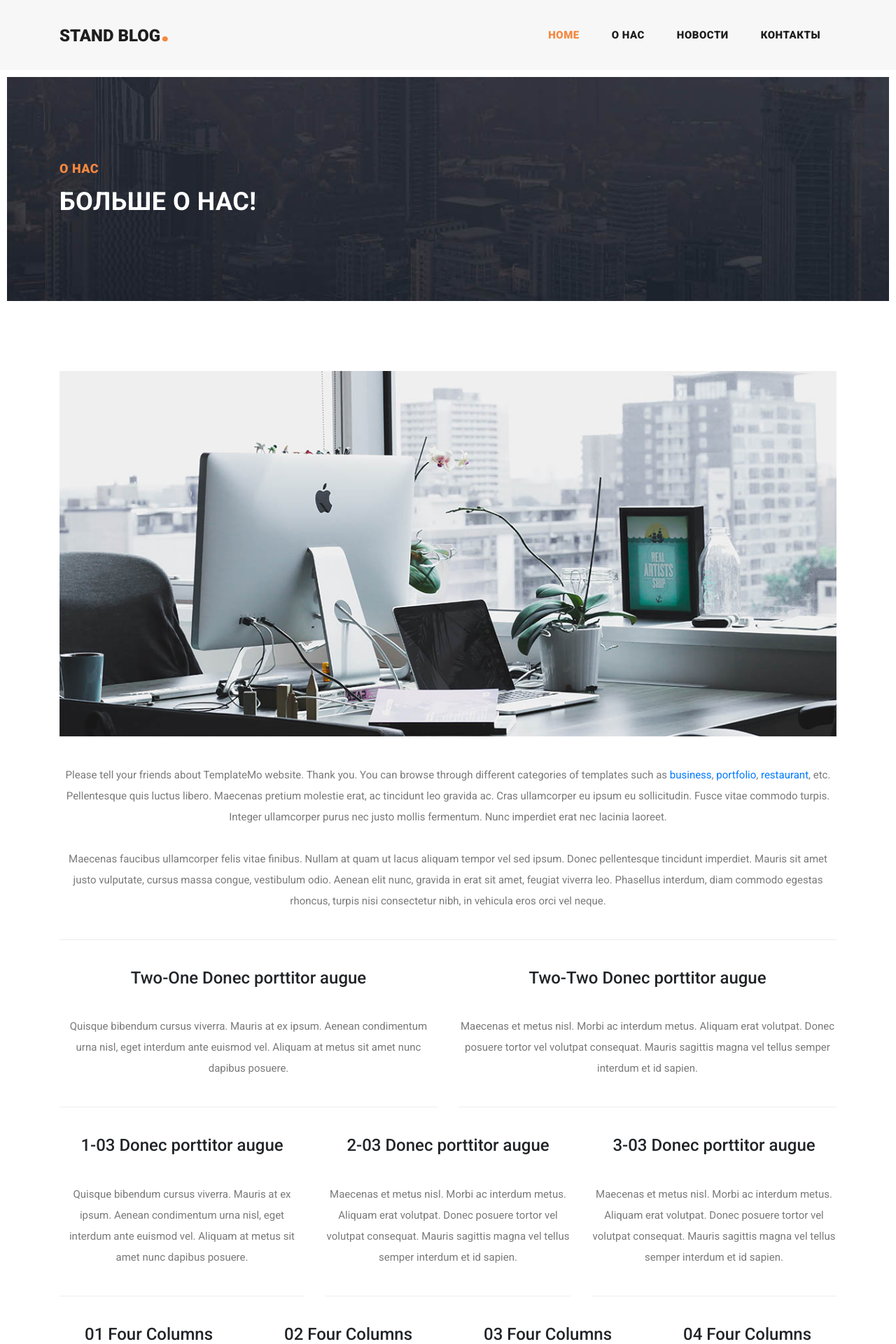
After one commit to AngelinaCher/stand-blog, a Django app: page /about/ in a window 1280 px wide. The commit adds this page. Shown: the top 1920 px of the page at 70% size. Run offline with Django 4.2, Linux system fonts and the light colour scheme; some libraries are stand-ins or nearby versions.

Commit message:
"О нас", вывод title

```diff
--- /dev/null
+++ b/stand_blog_site/blog/templates/blog/about.html
@@ -0,0 +1,101 @@
+<!-- Наследование от базового шаблона -->
+{% extends 'base.html' %}
+{% load static %}
+{% load menu_tags %}
+{% load menu_categories %}
+
+{% block title %} О нас {% endblock %}
+
+{% block content %}
+    <!-- Page Content -->
+    <!-- Banner Starts Here -->
+    <div class="heading-page header-text">
+      <section class="page-heading">
+        <div class="container">
+          <div class="row">
+            <div class="col-lg-12">
+              <div class="text-content">
+                <h4>О нас</h4>
+                <h2>Больше о нас!</h2>
+              </div>
+            </div>
+          </div>
+        </div>
+      </section>
+    </div>
+
+    <!-- Banner Ends Here -->
+
+
+    <section class="about-us">
+      <div class="container">
+
+        <div class="row">
+          <div class="col-lg-12">
+            <img src="{% static 'assets/images/about-us.jpg' %}" alt="">
+            <p>Please tell your friends about TemplateMo website. Thank you. You can browse through different categories of templates such as <a rel="nofollow" href="https://templatemo.com/tag/business" target="_parent">business</a>, <a rel="nofollow" href="https://templatemo.com/tag/portfolio" target="_parent">portfolio</a>, <a rel="nofollow" href="https://templatemo.com/tag/restaurant" target="_parent">restaurant</a>, etc. Pellentesque quis luctus libero. Maecenas pretium molestie erat, ac tincidunt leo gravida ac. Cras ullamcorper eu ipsum eu sollicitudin. Fusce vitae commodo turpis. Integer ullamcorper purus nec justo mollis fermentum. Nunc imperdiet erat nec lacinia laoreet. <br><br>Maecenas faucibus ullamcorper felis vitae finibus. Nullam at quam ut lacus aliquam tempor vel sed ipsum. Donec pellentesque tincidunt imperdiet. Mauris sit amet justo vulputate, cursus massa congue, vestibulum odio. Aenean elit nunc, gravida in erat sit amet, feugiat viverra leo. Phasellus interdum, diam commodo egestas rhoncus, turpis nisi consectetur nibh, in vehicula eros orci vel neque.</p>
+          </div>
+        </div>
+
+        <div class="row">
+          <div class="col-lg-6">
+          <h4>Two-One Donec porttitor augue</h4>
+          	<p>Quisque bibendum cursus viverra. Mauris at ex ipsum. Aenean condimentum urna nisl, eget interdum ante euismod vel. Aliquam at metus sit amet nunc dapibus posuere.</p>
+          </div>
+          <div class="col-lg-6">
+          <h4>Two-Two Donec porttitor augue</h4>
+          	<p>Maecenas et metus nisl. Morbi ac interdum metus. Aliquam erat volutpat. Donec posuere tortor vel volutpat consequat. Mauris sagittis magna vel tellus semper interdum et id sapien.</p>
+          </div>
+        </div>
+
+        <div class="row">
+          <div class="col-lg-4 col-md-6">
+          <h4>1-03 Donec porttitor augue</h4>
+          	<p>Quisque bibendum cursus viverra. Mauris at ex ipsum. Aenean condimentum urna nisl, eget interdum ante euismod vel. Aliquam at metus sit amet nunc dapibus posuere.</p>
+          </div>
+          <div class="col-lg-4 col-md-6">
+          <h4>2-03 Donec porttitor augue</h4>
+          	<p>Maecenas et metus nisl. Morbi ac interdum metus. Aliquam erat volutpat. Donec posuere tortor vel volutpat consequat. Mauris sagittis magna vel tellus semper interdum et id sapien.</p>
+          </div>
+          <div class="col-lg-4">
+          <h4>3-03 Donec porttitor augue</h4>
+          	<p>Maecenas et metus nisl. Morbi ac interdum metus. Aliquam erat volutpat. Donec posuere tortor vel volutpat consequat. Mauris sagittis magna vel tellus semper interdum et id sapien.</p>
+          </div>
+        </div>
+
+
+        <div class="row">
+          <div class="col-lg-3 col-md-6">
+          <h4>01 Four Columns</h4>
+          	<p>Mauris at ex ipsum. Aenean condimentum urna nisl, eget interdum ante euismod vel. Aliquam at metus sit amet nunc dapibus posuere.</p>
+          </div>
+          <div class="col-lg-3 col-md-6">
+          <h4>02 Four Columns</h4>
+          	<p>Aliquam erat volutpat. Donec posuere tortor vel volutpat consequat. Mauris sagittis magna vel tellus semper interdum et id sapien.</p>
+          </div>
+          <div class="col-lg-3 col-md-6">
+          <h4>03 Four Columns</h4>
+          	<p>Morbi ac interdum metus. Donec posuere tortor vel volutpat consequat. Mauris sagittis magna vel tellus semper interdum et id sapien.</p>
+          </div>
+          <div class="col-lg-3 col-md-6">
+          <h4>04 Four Columns</h4>
+          	<p>Aliquam erat volutpat. Donec posuere tortor vel volutpat consequat. Mauris sagittis magna vel tellus semper interdum et id sapien.</p>
+          </div>
+        </div>
+
+        <div class="row">
+          <div class="col-lg-12">
+            <ul class="social-icons">
+              <li><a href="#"><i class="fa fa-facebook"></i></a></li>
+              <li><a href="#"><i class="fa fa-twitter"></i></a></li>
+              <li><a href="#"><i class="fa fa-behance"></i></a></li>
+              <li><a href="#"><i class="fa fa-linkedin"></i></a></li>
+            </ul>
+          </div>
+        </div>
+
+
+      </div>
+    </section>
+
+ {% endblock %}
--- a/stand_blog_site/blog/templates/blog/index.html
+++ b/stand_blog_site/blog/templates/blog/index.html
@@ -3,6 +3,8 @@
 {% load static %}
 {% load menu_tags %}
 {% load menu_categories %}
+
+{% block title %} {{ title }} {% endblock %}
 
 {% block content %}
 <!-- Page Content -->
--- a/stand_blog_site/blog/urls.py
+++ b/stand_blog_site/blog/urls.py
@@ -1,8 +1,10 @@
 from django.urls import path
+from django.views.generic import TemplateView
 from . import views
 
 urlpatterns = [
     path('', views.Home.as_view(), name='home'),
+    path('about/', TemplateView.as_view(template_name="blog/about.html"), name='about'),
     path('category/<str:slug>/', views.PostByCategory.as_view(), name='category'),
     path('tag/<str:slug>/', views.PostByTag.as_view(), name='tag'),
     path('post/<str:slug>/', views.GetPost.as_view(), name='post'),
--- a/stand_blog_site/blog/views.py
+++ b/stand_blog_site/blog/views.py
@@ -16,7 +16,6 @@ class Home(ListView):
 
     def get_context_data(self, *, object_list=None, **kwargs):
         context = super().get_context_data(**kwargs)
-        context['title'] = 'Classic Blog Design'
         return context
 
 
--- a/stand_blog_site/templates/base.html
+++ b/stand_blog_site/templates/base.html
@@ -12,7 +12,7 @@
     <link href="https://fonts.googleapis.com/css?family=Roboto:100,100i,300,300i,400,400i,500,500i,700,700i,900,900i&display=swap"
           rel="stylesheet">
 
-    <title>Stand Blog</title>
+    <title>{% block title %} Stand Blog {% endblock %}</title>
 
     <!-- Bootstrap  -->
     <link href="{% static 'vendor/bootstrap/css/bootstrap.min.css' %}" rel="stylesheet">
--- a/stand_blog_site/templates/inc/_header.html
+++ b/stand_blog_site/templates/inc/_header.html
@@ -14,7 +14,7 @@
                         </a>
                     </li>
                     <li class="nav-item">
-                        <a class="nav-link" href="about.html">О нас</a>
+                        <a class="nav-link" href="{% url 'about' %}">О нас</a>
                     </li>
                     <li class="nav-item">
                         <a class="nav-link" href="blog.html">Новости</a>
```
